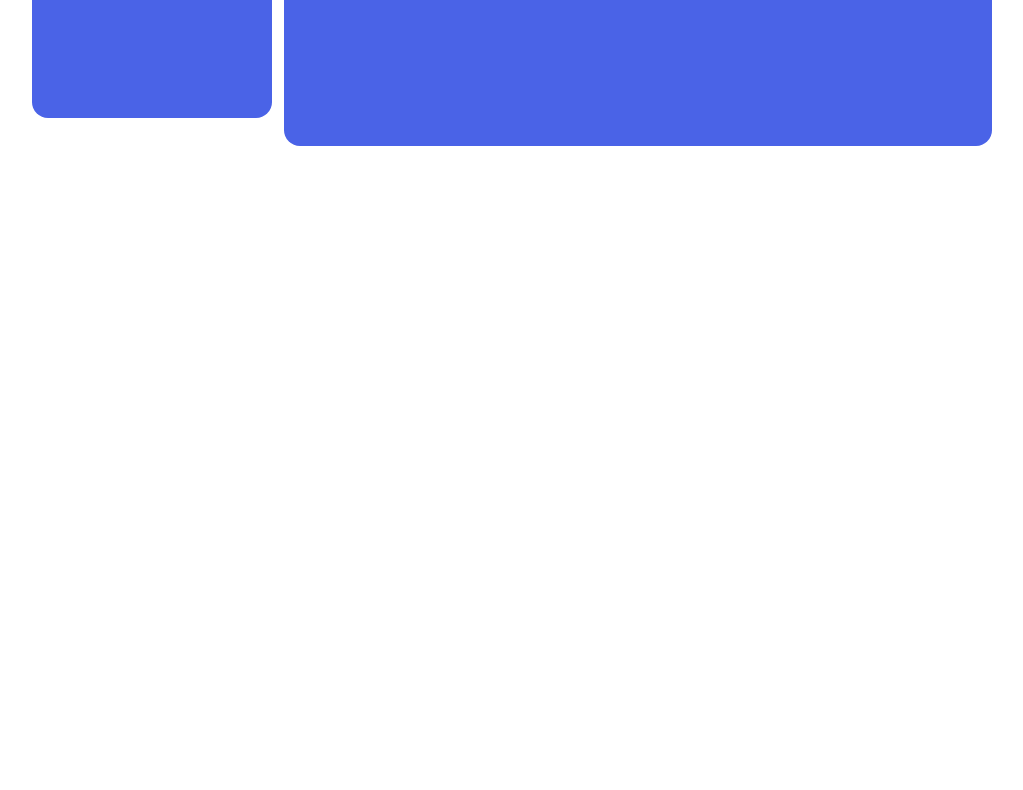
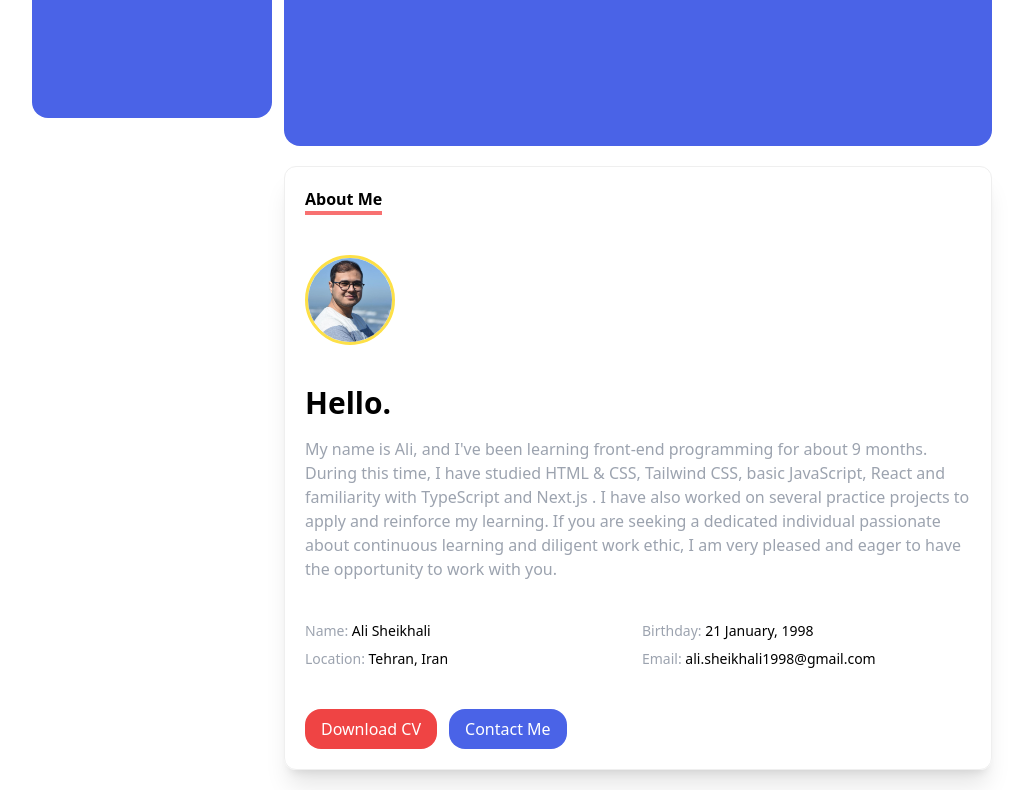
Before and after one commit to ali-sheikhali/portfolio, a React (Create React App) app: page / in a window 1280 px wide. Shown: the part 474-1264 px from the top of the page, without its empty margins (128-1151 px from the left). Before the commit the page ends 800 px from the top, so only its background shows below. Built offline with nearby package versions, Linux system fonts and the light colour scheme.

Commit message:
add about me

```diff
--- /dev/null
+++ b/src/components/AboutMe.js
@@ -0,0 +1,50 @@
+import React from "react";
+import Logoimg from "./Logoimg";
+import Buttons from "./Buttons";
+
+function AboutMe() {
+  return (
+    <div className="shadow-xl space-y-10 my-5 p-5 border rounded-xl border-[#efefef]">
+      <h3 className="font-bold border-b-4 border-red-400 w-fit">About Me</h3>
+      <figure>
+        <Logoimg style={{ width: "90px", height: "90px" }} />
+      </figure>
+      <div className="space-y-4">
+        <h2 className="font-bold text-3xl">Hello.</h2>
+        <p className="text-gray-400">
+          My name is Ali, and I've been learning front-end programming for about
+          9 months. During this time, I have studied HTML & CSS, Tailwind CSS,
+          basic JavaScript, React and familiarity with TypeScript and Next.js .
+          I have also worked on several practice projects to apply and reinforce
+          my learning. If you are seeking a dedicated individual passionate
+          about continuous learning and diligent work ethic, I am very pleased
+          and eager to have the opportunity to work with you.
+        </p>
+      </div>
+      <div className="text-sm gap-2 grid grid-cols-1 md:grid-cols-2">
+        <p>
+          <span className="text-gray-400">Name:</span>
+          <span> Ali Sheikhali</span>
+        </p>
+        <p>
+          <span className="text-gray-400">Birthday:</span>
+          <span> 21 January, 1998</span>
+        </p>
+        <p>
+          <span className="text-gray-400">Location:</span>
+          <span> Tehran, Iran</span>
+        </p>
+        <p>
+          <span className="text-gray-400">Email:</span>
+          <span> ali.sheikhali1998@gmail.com</span>
+        </p>
+      </div>
+      <div className="text-white space-y-3 md:flex md:space-y-0 md:space-x-3">
+        <Buttons name="Download CV" style={{ backgroundColor: "#EF4444" }} />
+        <Buttons name="Contact Me" style={{ backgroundColor: "#4A63E7" }} />
+      </div>
+    </div>
+  );
+}
+
+export default AboutMe;
--- a/src/components/Home.js
+++ b/src/components/Home.js
@@ -2,6 +2,7 @@ import React from "react";
 import MobileBar from "./navbar/MobileBar";
 import WideScreenNavBar from "./navbar/WideScreenNavBar";
 import HeroHeader from "./HeroHeader";
+import AboutMe from "./AboutMe";
 
 function Home() {
   return (
@@ -9,6 +10,7 @@ function Home() {
       <div className="lg:hidden w-11/12 mx-auto my-5">
         <MobileBar />
         <HeroHeader />
+        <AboutMe />
       </div>
       <div className="hidden lg:flex w-11/12 mx-auto xl:w-9/12 gap-3">
         <div className="w-3/12">
@@ -16,6 +18,7 @@ function Home() {
         </div>
         <div className="w-9/12">
           <HeroHeader />
+          <AboutMe />
         </div>
       </div>
     </div>
--- a/src/components/navbar/WideScreenNavBar.js
+++ b/src/components/navbar/WideScreenNavBar.js
@@ -12,7 +12,7 @@ function WideScreenNavBar() {
     <div className="">
       <div
         className="bg-[#4A63E7] flex flex-col justify-start space-y-8
-     text-white  my-5 py-10 px-7 rounded-2xl"
+     text-white my-5 py-10 px-7 rounded-2xl"
       >
         <div className="flex flex-col items-start space-y-3 my-3">
           <Logoimg style={{ width: "70px", height: "70px" }} />
```
